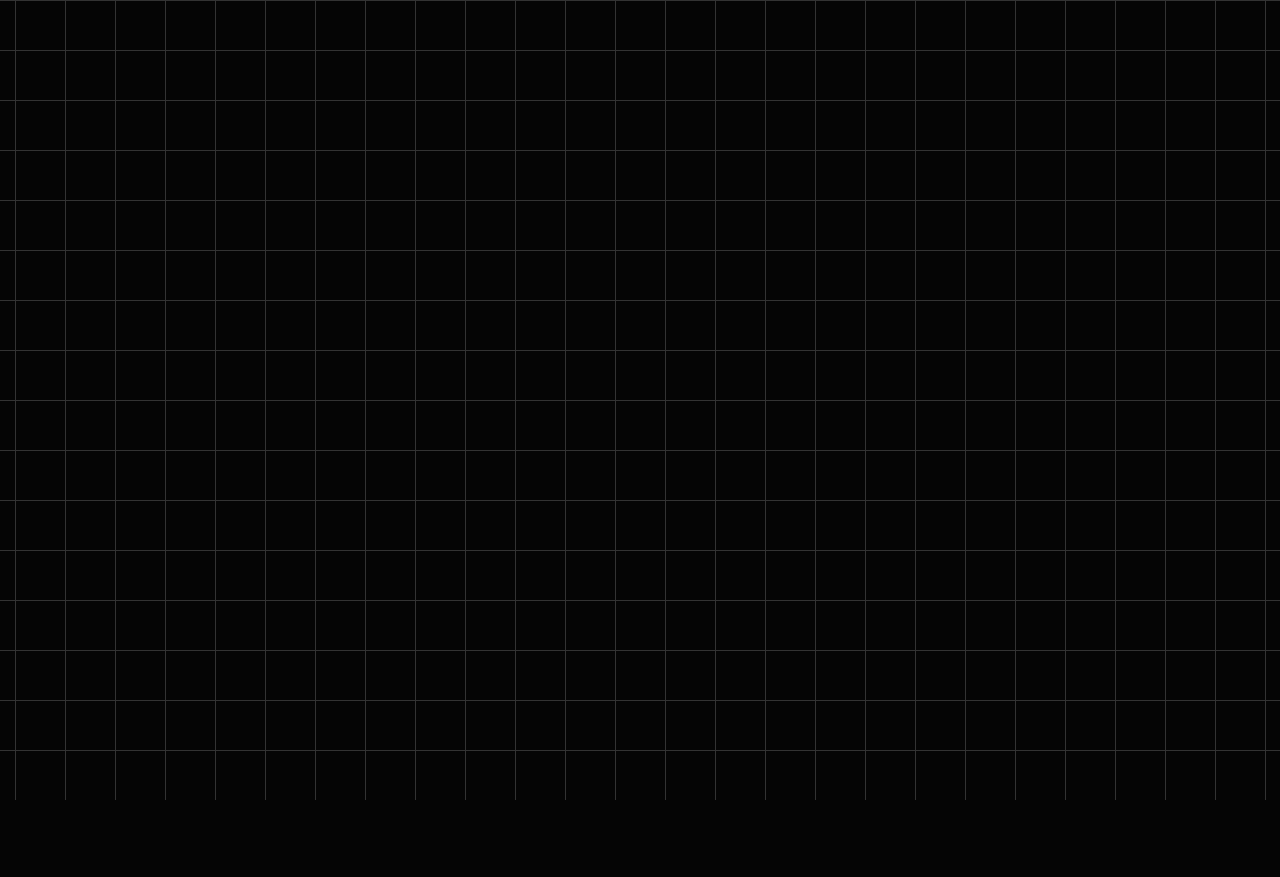
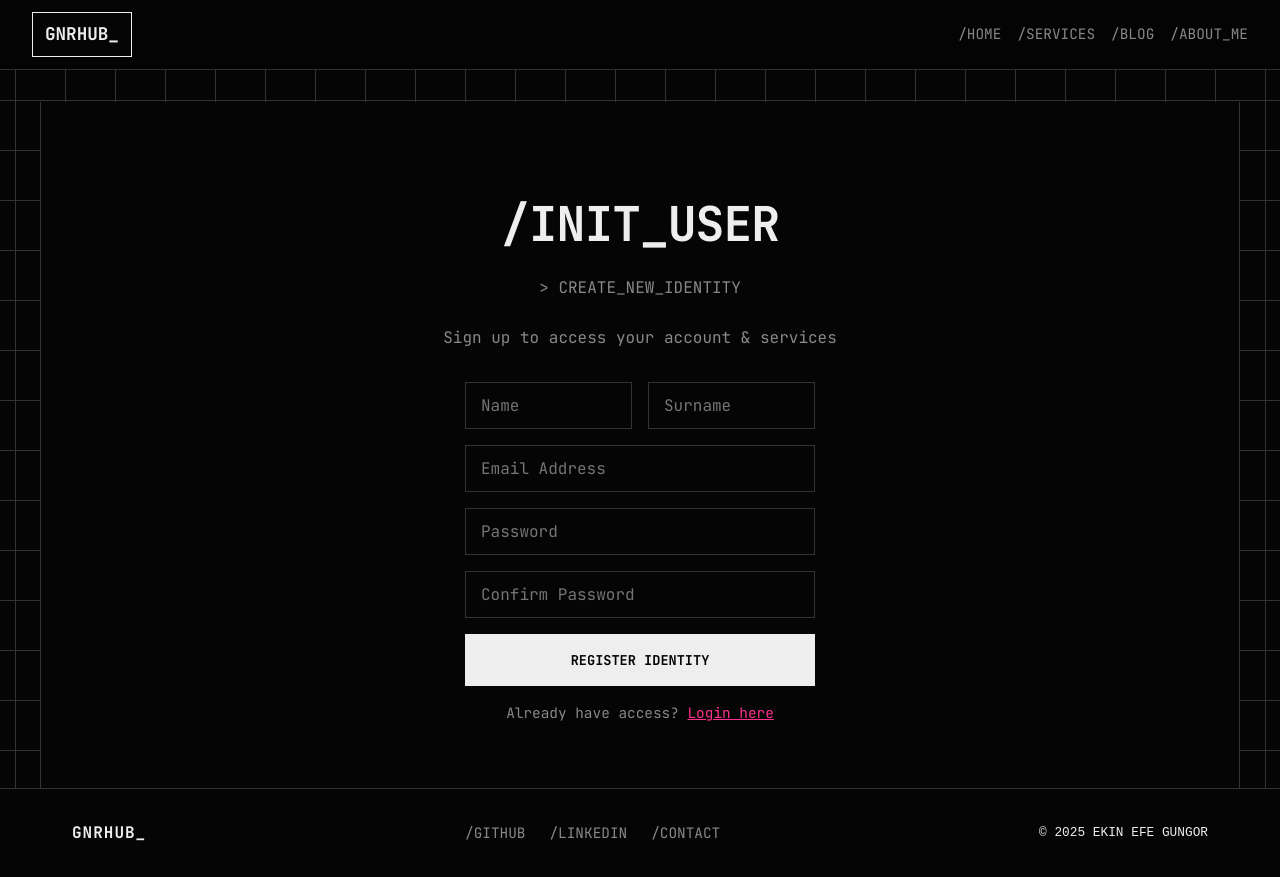
Before and after one commit to ekinefe/gnrhub, a React (Vite) app: page /sign-up in a window 1280 px wide. Before the commit this address had no page. Before the commit the page ends 800 px from the top, so only its background shows below. Built offline with nearby package versions, Linux system fonts and the light colour scheme.

Commit message:
IMPLAMENTED: Sign-in & Sign-up

```diff
--- a/src/App.css
+++ b/src/App.css
@@ -191,6 +191,7 @@ p {
   transition: all 0.2s;
   cursor: pointer;
   white-space: nowrap;
+  font-family: var(--font-main);
   /* Keep button text on one line */
 }
 
--- a/src/App.jsx
+++ b/src/App.jsx
@@ -4,6 +4,7 @@ import MainLayout from './layouts/MainLayout';
 import ServicesLayout from './layouts/ServicesLayout';
 import './App.css';
 import ProtectedRoute from './components/auth/ProtectedRoute'; // <--- Imported
+import SignUpPage from './components/auth/SignUpPage'; // <--- Import this
 
 // Context
 import { BrandProvider } from './pages/Services/BrandBook/context/BrandContext';
@@ -42,6 +43,7 @@ function App() {
           } />
 
           <Route path="/sign-in" element={<SignInPage />} />
+          <Route path="/sign-up" element={<SignUpPage />} />
 
           {/* LEVEL 2: SERVICES LAYOUT (PROTECTED) */}
           {/* FIX: Wrap ServicesLayout with ProtectedRoute */}
--- a/src/components/auth/SignInPage.jsx
+++ b/src/components/auth/SignInPage.jsx
@@ -1,5 +1,6 @@
 import React, { useState } from 'react';
-import { useNavigate } from 'react-router-dom';
+import { useNavigate, Link } from 'react-router-dom';
+
 
 const SignInPage = () => {
     const [email, setEmail] = useState("");
@@ -30,6 +31,7 @@ const SignInPage = () => {
     return (
         <div className="container" style={{ textAlign: 'center', paddingTop: '4rem' }}>
             <h1>/AUTHENTICATION</h1>
+            <p>Sign in to access your account & services</p>
             <form onSubmit={handleLogin} style={{ maxWidth: '300px', margin: '0 auto' }}>
                 <input
                     className="text-input"
@@ -47,6 +49,9 @@ const SignInPage = () => {
                 <button className="btn primary-btn" style={{ width: '100%' }}>
                     LOGIN
                 </button>
+
+                <div style={{ fontSize: '0.9rem', color: 'var(--text-muted)', marginTop: '1.5rem' }}>                    New user? <Link to="/sign-up" style={{ color: 'var(--accent)', textDecoration: 'underline' }}>Sign Up</Link>
+                </div>
             </form>
         </div>
     );
--- /dev/null
+++ b/src/components/auth/SignUpPage.jsx
@@ -0,0 +1,139 @@
+import React, { useState } from 'react';
+import { useNavigate, Link } from 'react-router-dom';
+
+const SignUpPage = () => {
+    const navigate = useNavigate();
+    const [formData, setFormData] = useState({
+        name: '',
+        surname: '',
+        email: '',
+        password: '',
+        confirmPassword: ''
+    });
+    const [error, setError] = useState('');
+    const [isLoading, setIsLoading] = useState(false);
+
+    const handleChange = (e) => {
+        setFormData({ ...formData, [e.target.name]: e.target.value });
+    };
+
+    const handleRegister = async (e) => {
+        e.preventDefault();
+        setError('');
+        setIsLoading(true);
+
+        // 1. Basic Validation
+        if (formData.password !== formData.confirmPassword) {
+            setError("Passwords do not match.");
+            setIsLoading(false);
+            return;
+        }
+
+        try {
+            // 2. Send to Cloudflare Backend
+            const res = await fetch('/api/auth/register', {
+                method: 'POST',
+                headers: { 'Content-Type': 'application/json' },
+                body: JSON.stringify({
+                    name: formData.name,
+                    surname: formData.surname,
+                    email: formData.email,
+                    password: formData.password
+                })
+            });
+
+            const data = await res.json();
+
+            if (res.ok) {
+                // Success! Redirect to Login
+                alert("Account created! Please log in.");
+                navigate('/sign-in');
+            } else {
+                setError(data.error || "Registration failed");
+            }
+        } catch (err) {
+            setError("Network Error. Please try again.");
+        } finally {
+            setIsLoading(false);
+        }
+    };
+
+    return (
+        <div className="container" style={{ textAlign: 'center', paddingTop: '4rem', minHeight: '80vh', display: 'flex', flexDirection: 'column', alignItems: 'center' }}>
+            <h1 style={{ marginBottom: '0.5rem' }}>/INIT_USER</h1>
+            <p style={{ color: 'var(--text-muted)', marginBottom: '0.5rem' }}>&gt; CREATE_NEW_IDENTITY</p>
+            <p style={{ color: 'var(--text-muted)', marginBottom: '2rem' }}>Sign up to access your account & services</p>
+
+            <form onSubmit={handleRegister} style={{ maxWidth: '350px', width: '100%' }}>
+
+                {/* Name Fields Row */}
+                <div style={{ display: 'flex', gap: '1rem', marginBottom: '1rem' }}>
+                    <input
+                        name="name"
+                        placeholder="Name"
+                        className="text-input"
+                        onChange={handleChange}
+                        required
+                    />
+                    <input
+                        name="surname"
+                        placeholder="Surname"
+                        className="text-input"
+                        onChange={handleChange}
+                        required
+                    />
+                </div>
+
+                <input
+                    name="email"
+                    type="email"
+                    placeholder="Email Address"
+                    className="text-input"
+                    style={{ marginBottom: '1rem', width: '100%' }}
+                    onChange={handleChange}
+                    required
+                />
+
+                <input
+                    name="password"
+                    type="password"
+                    placeholder="Password"
+                    className="text-input"
+                    style={{ marginBottom: '1rem', width: '100%' }}
+                    onChange={handleChange}
+                    required
+                />
+
+                <input
+                    name="confirmPassword"
+                    type="password"
+                    placeholder="Confirm Password"
+                    className="text-input"
+                    style={{ marginBottom: '1rem', width: '100%' }}
+                    onChange={handleChange}
+                    required
+                />
+
+                {error && (
+                    <div style={{ color: '#ff4444', marginBottom: '1rem', border: '1px solid #ff4444', padding: '0.5rem', fontSize: '0.9rem' }}>
+                        ⚠ {error}
+                    </div>
+                )}
+
+                <button
+                    className="btn primary-btn"
+                    style={{ width: '100%', marginBottom: '1rem' }}
+                    disabled={isLoading}
+                >
+                    {isLoading ? 'PROCESSING...' : 'REGISTER IDENTITY'}
+                </button>
+
+                <div style={{ fontSize: '0.9rem', color: 'var(--text-muted)' }}>
+                    Already have access? <Link to="/sign-in" style={{ color: 'var(--accent)', textDecoration: 'underline' }}>Login here</Link>
+                </div>
+            </form>
+        </div>
+    );
+};
+
+export default SignUpPage;
```
